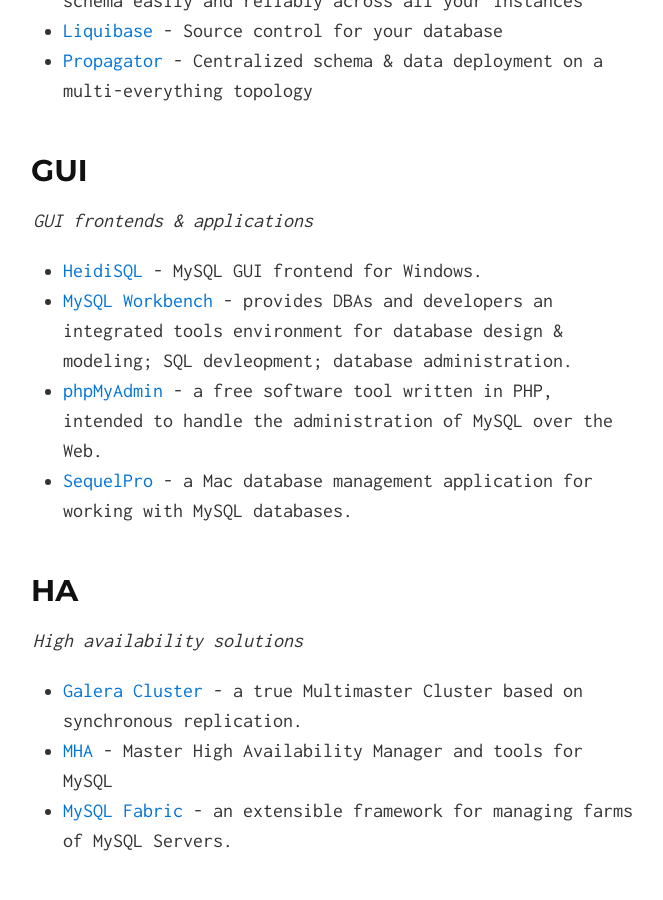
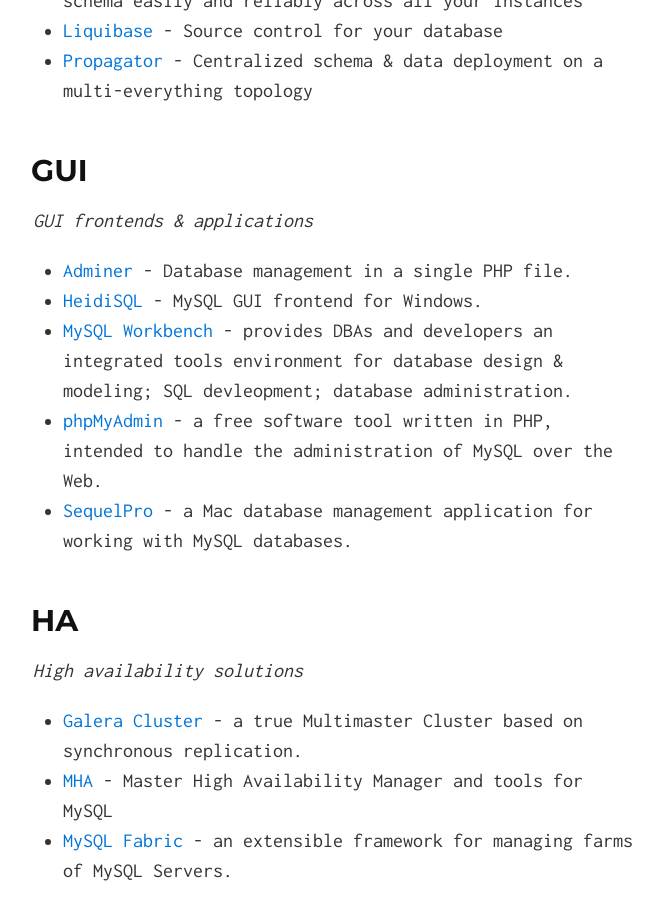
Before and after one commit to shlomi-noach/awesome-mysql, a Jekyll site: the page built from index.md, in a window 1280 px wide and 900 px high, scrolled down 3184 px. Shown: the whole window, without its empty margins (307-970 px from the left). Built offline with Jekyll 4.4.1, drawn with Linux system fonts in a browser that asks for light colours.

Commit message:
Added Adminer to the GUI section
I've used phpMyAdmin for ~10 years and felt in love with Adminer about a year ago for it's lightness and ease of deployment.

```diff
--- a/index.md
+++ b/index.md
@@ -95,6 +95,7 @@
 
 *GUI frontends & applications*
 
+- [Adminer](http://www.adminer.org/) - Database management in a single PHP file.
 - [HeidiSQL](http://www.heidisql.com/) - MySQL GUI frontend for Windows.
 - [MySQL Workbench](http://dev.mysql.com/downloads/workbench/) - provides DBAs and developers an integrated tools environment for database design & modeling; SQL devleopment; database administration.
 - [phpMyAdmin](http://www.phpmyadmin.net/home_page/) - a free software tool written in PHP, intended to handle the administration of MySQL over the Web.
```
